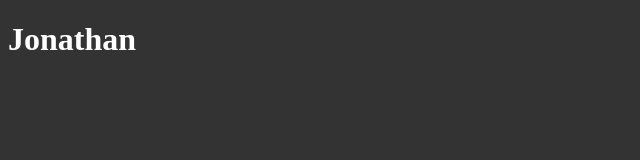
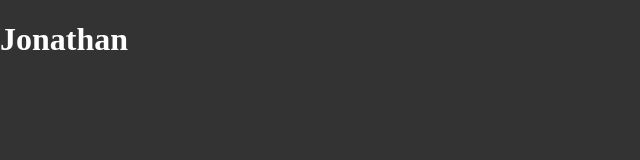
Before and after one commit to gruppjo/technical-web-typography, a website: page index.html in a window 1280 px wide. Shown: the whole page, without its empty margins (0-640 px from the left). Drawn offline with nearby package versions, Linux system fonts and the light colour scheme.

Commit message:
include normalize.css

```diff
--- a/index.html
+++ b/index.html
@@ -3,7 +3,7 @@
 <head>
   <meta charset="utf-8" />
   <title>Your Name</title>
-  <!--<link rel="stylesheet" type="text/css" href="node_modules/normalize.css" />-->
+  <link rel="stylesheet" type="text/css" href="node_modules/normalize.css" />
   <link rel="stylesheet" type="text/css" href="css/style.css" />
 </head>
 <body>
```
